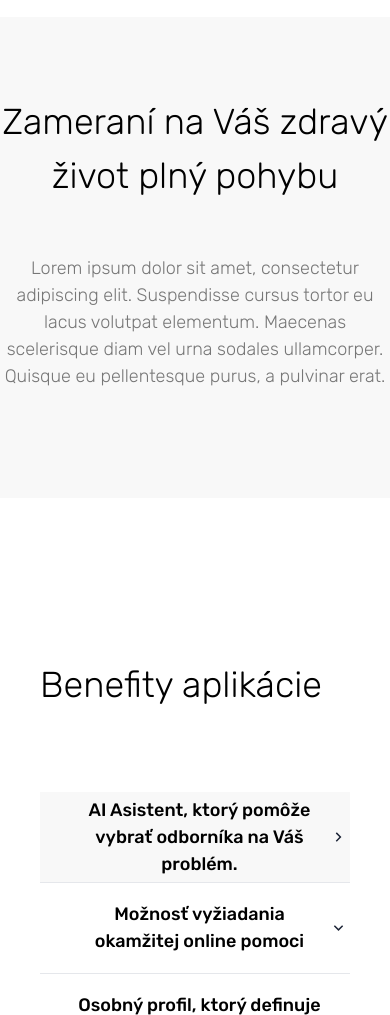
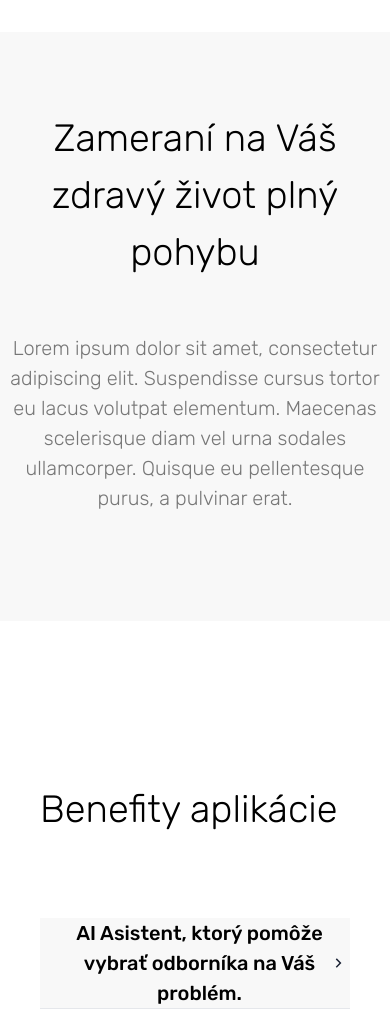
Before and after one commit to Sperthix/Onlima, a website built with Vite: page index.html in a window 390 px wide. Shown: the part 754-1769 px from the top of the page. Built offline with nearby package versions, Linux system fonts and the light colour scheme; what tailwindcss-animated would draw is missing.

Commit message:
fix: bigger text on mobile devices

```diff
--- a/src/style.css
+++ b/src/style.css
@@ -22,19 +22,19 @@
         @apply box-border;
     }
     h1 {
-        @apply text-[3.375rem] font-light;
+        @apply text-[3.375rem] font-light max-sm:text-[3.5rem];
       }
       h2 {
-        @apply text-[2.25rem] font-light;
+        @apply text-[2.25rem] font-light max-sm:text-[2.375rem];
       }
       h3 {
-        @apply text-[1.5rem] font-light;
+        @apply text-[1.5rem] font-light max-sm:text-[1.625rem];
       }
       h4 {
-        @apply text-[1.125rem] font-medium;
+        @apply text-[1.125rem] font-medium max-sm:text-[1.25rem];
       }
       p {
-        @apply text-[1.125rem] font-light text-[var(--text-color-primary)];
+        @apply text-[1.125rem] font-light text-[var(--text-color-primary)] max-sm:text-[1.25rem];
       }
 }
 
```
